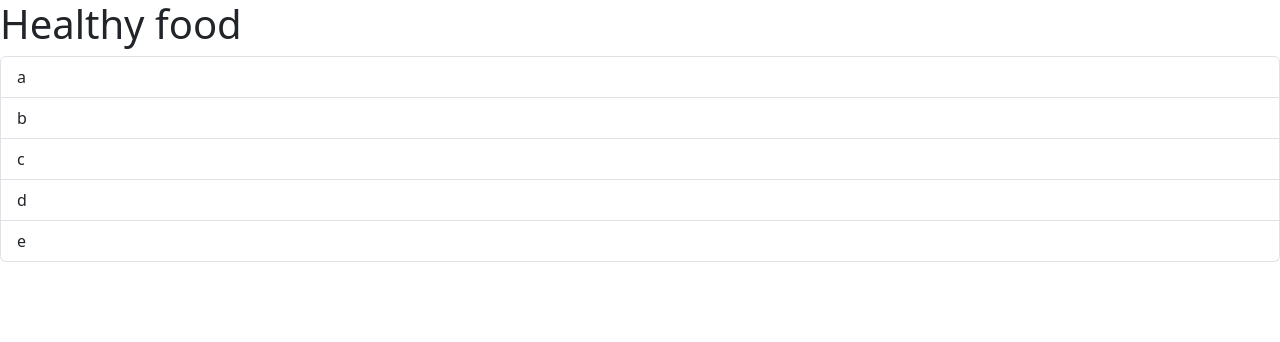
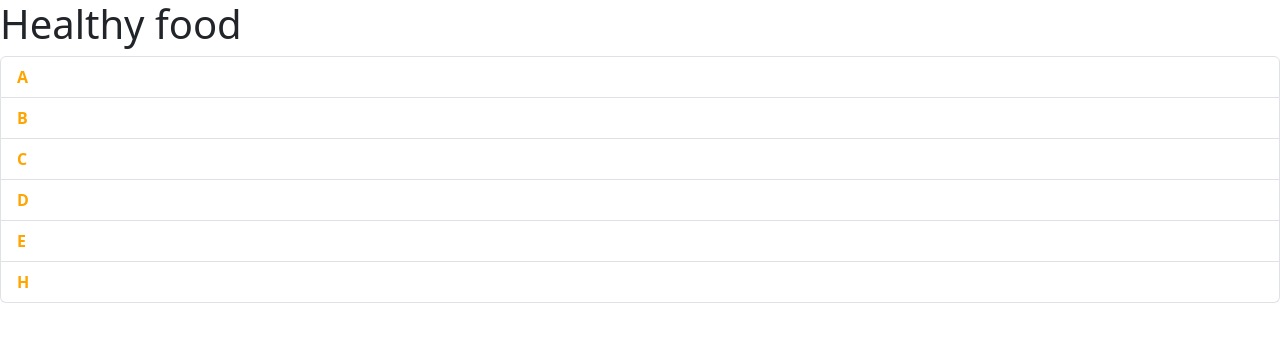
Before and after one commit to HirenGajjar/React-basics, a React (Vite) app in the folder 6 Fragments/fragments/: page / in a window 1280 px wide. Shown: the top 342 px of the page. Built offline with nearby package versions, Linux system fonts and the light colour scheme.

Commit message:
Add style

```diff
--- a/6 Fragments/fragments/src/App.jsx
+++ b/6 Fragments/fragments/src/App.jsx
@@ -8,7 +8,8 @@ function App() {
 
 
 
-  let food = ['a','b','c','d','e'];
+   let food = ['a','b','c','d','e','h'];
+
 
   return (
     <>
--- a/6 Fragments/fragments/src/Components/ErrorMsg.jsx
+++ b/6 Fragments/fragments/src/Components/ErrorMsg.jsx
@@ -1,7 +1,4 @@
 const ErrorMsg = ({food})=>{
-return
-{
-  food.length == 0  && <h2>Find something</h2>;
-}
+return  <> {   food.length === 0  && <h2>Find something</h2>} </>
 }
 export default ErrorMsg
--- a/6 Fragments/fragments/src/Components/FoodItems.jsx
+++ b/6 Fragments/fragments/src/Components/FoodItems.jsx
@@ -1,7 +1,7 @@
 import Item from './Item';
 
 const FoodItems = ({food})=>{
-    // let food = ['a','b','c','d','e'];
+
 
         return(
         <>
--- a/6 Fragments/fragments/src/Components/Item.jsx
+++ b/6 Fragments/fragments/src/Components/Item.jsx
@@ -1,6 +1,9 @@
+import styles from "./Item.module.css"
+
 const Item = ({food} )=>{
     return (
-        <li  className="list-group-item">{food}</li>
+        <li  className={`${styles.KgItem} list-group-item`}
+        ><span className={`${styles.KgSpan}`}>{food}</span></li>
     )
 
 }
--- /dev/null
+++ b/6 Fragments/fragments/src/Components/Item.module.css
@@ -0,0 +1,10 @@
+.KgItem {
+    font-weight: 900;
+    text-transform: uppercase;
+
+}
+
+.KgSpan {
+
+    color: orange;
+}
```
Also changed, not shown: 6 Fragments/fragments/src/App.css (added), 1 other file (tests, documents, lock files or other folders).
